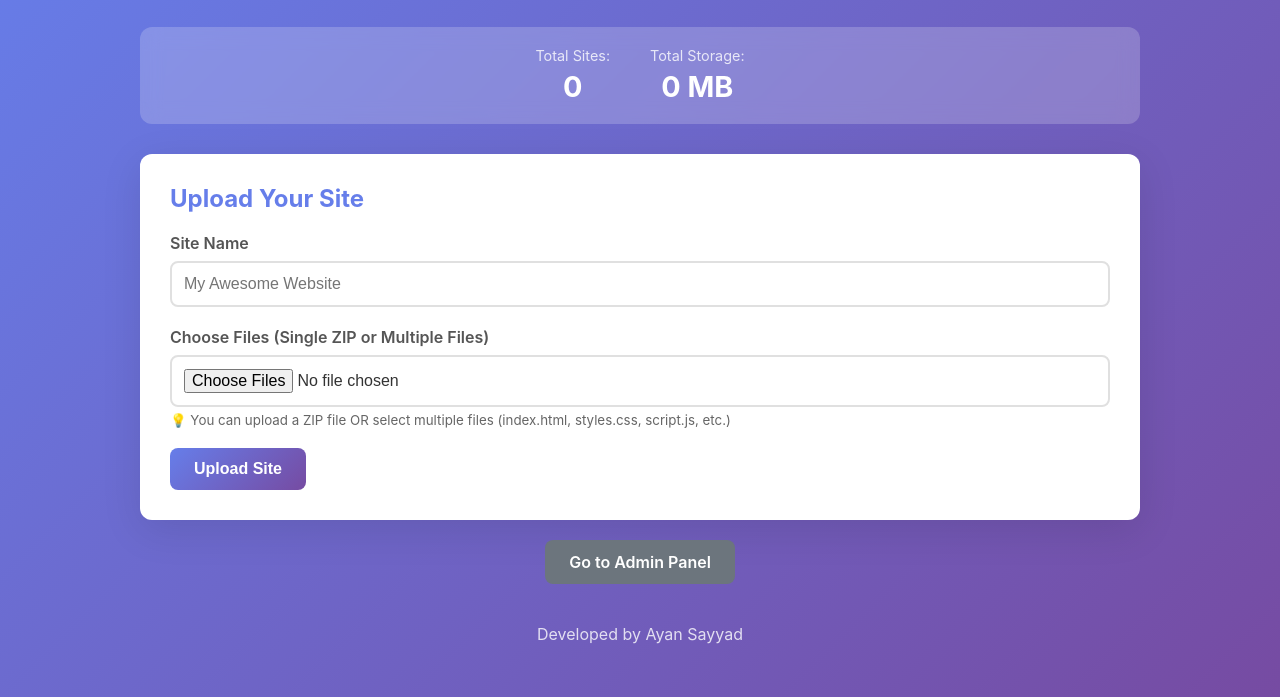
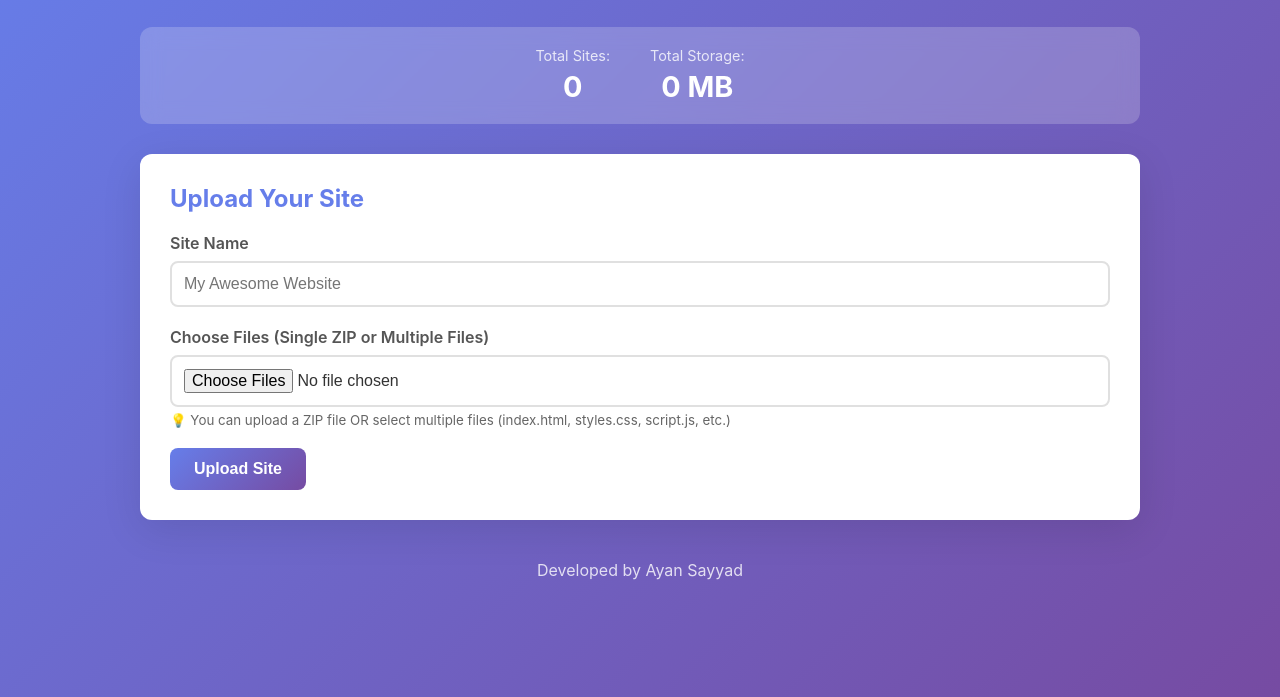
Before and after one commit to ayan9605/AS-Static_Hosting-, a website: page public/index.html in a window 1280 px wide. Shown: the part 103-800 px from the top of the page. Drawn offline with Linux system fonts and the light colour scheme; no server answers.

Commit message:
Update index.html

```diff
--- a/public/index.html
+++ b/public/index.html
@@ -47,10 +47,6 @@
       </form>
 
       <div id="uploadResult" class="result" style="display: none;"></div>
-    </div>
-
-    <div class="actions">
-      <a href="/admin.html" class="btn btn-secondary">Go to Admin Panel</a>
     </div>
 
     <footer>
```
